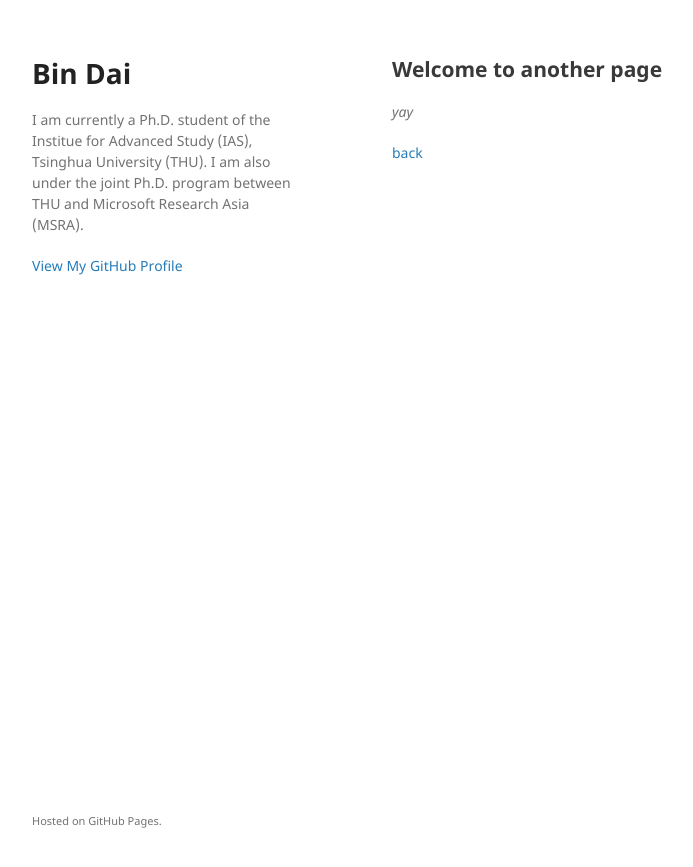
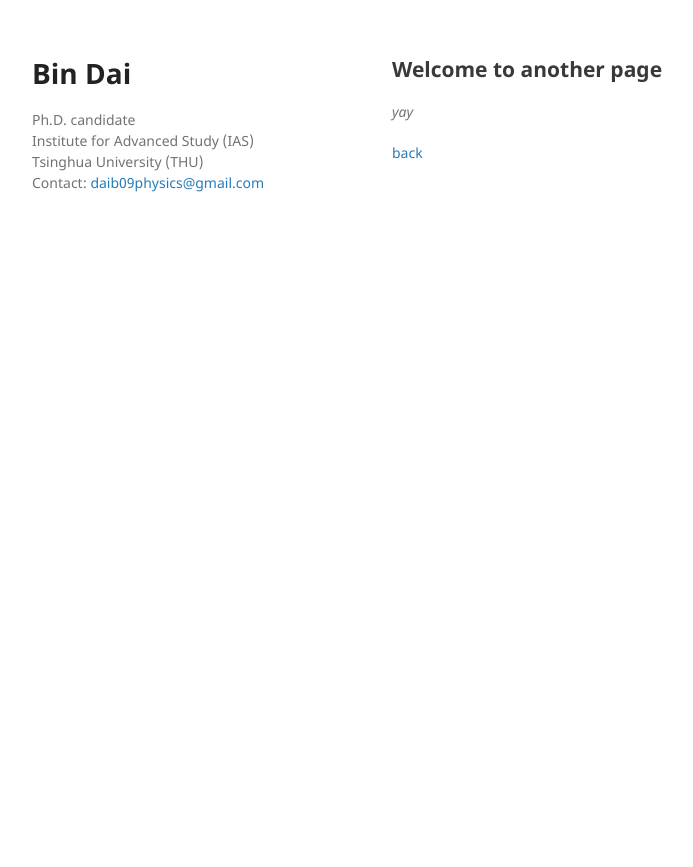
Before and after one commit to daib13/daib13.github.io, a Jekyll site: the page built from another-page.md, in a window 1280 px wide. Shown: the top 867 px of the page, without its empty margins (178-871 px from the left). Built offline with Jekyll 4.4.1, drawn with Linux system fonts in a browser that asks for light colours; our own code applies the rules of GitHub Pages for plain Markdown files.

```diff
--- a/_layouts/default.html
+++ b/_layouts/default.html
@@ -15,34 +15,19 @@
     <div class="wrapper">
       <header>
         <h1>Bin Dai</h1>
-        <p>I am currently a Ph.D. student of the Institue for Advanced Study (IAS), Tsinghua University (THU). I am also under the joint Ph.D. program between THU and Microsoft Research Asia (MSRA). </p>
+        <p class="nomargin">Ph.D. candidate</p>
+        <p class="nomargin">Institute for Advanced Study (IAS)</p>
+        <p class="nomargin">Tsinghua University (THU)</p>
+        <p class="nomargin">Contact: <a href="mailto:daib09physics@gmail.com">daib09physics@gmail.com</a></p>
+      </header>
 
-        {% if site.github.is_project_page %}
-          <p class="view"><a href="{{ site.github.repository_url }}">View the Project on GitHub <small>{{ github_name }}</small></a></p>
-        {% endif %}
-
-        {% if site.github.is_user_page %}
-          <p class="view"><a href="{{ site.github.owner_url }}">View My GitHub Profile</a></p>
-        {% endif %}
-
-        {% if site.show_downloads %}
-          <ul>
-            <li><a href="{{ site.github.zip_url }}">Download <strong>ZIP File</strong></a></li>
-            <li><a href="{{ site.github.tar_url }}">Download <strong>TAR Ball</strong></a></li>
-            <li><a href="{{ site.github.repository_url }}">View On <strong>GitHub</strong></a></li>
-          </ul>
-        {% endif %}
-      </header>
       <section>
 
       {{ content }}
 
       </section>
       <footer>
-        {% if site.github.is_project_page %}
-        <p>This project is maintained by <a href="{{ site.github.owner_url }}">{{ site.github.owner_name }}</a></p>
-        {% endif %}
-        <p><small>Hosted on GitHub Pages.</a></small></p>
+
       </footer>
     </div>
     <script src="{{ '/assets/js/scale.fix.js' | relative_url }}"></script>
--- a/_sass/jekyll-theme-minimal.scss
+++ b/_sass/jekyll-theme-minimal.scss
@@ -58,6 +58,10 @@ a:hover small {
 .wrapper {
   width:860px;
   margin:0 auto;
+}
+
+.nomargin {
+  margin: 0;
 }
 
 blockquote {
```
Also changed, not shown: index.md (+7 -116 lines), index_backup.md (added, +138 -0 lines), images/profile/portrait.jpg (added).
